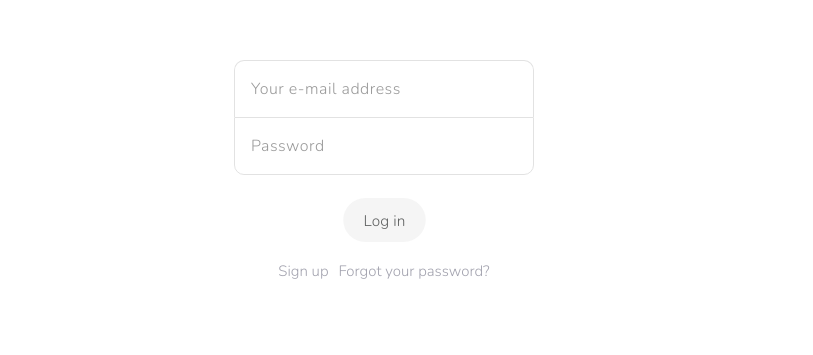
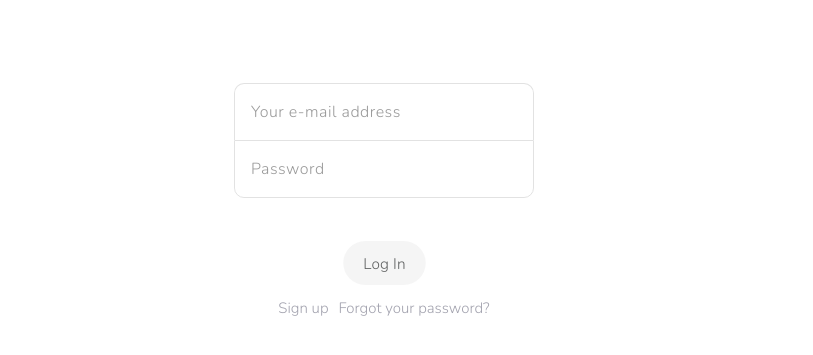
Before and after one commit to h4zm1/NgEverlook-Calendar, an Angular app: page /login in a window 768 px wide. Shown: the part 229-584 px from the top of the page, 813 px wide, since content can reach past the window. Built offline with nearby package versions, Linux system fonts and the light colour scheme.

Commit message:
Add small improvements to the popover
Works better on phone screens and adaptive to the active theme mode

```diff
--- a/src/app/home/home.component.html
+++ b/src/app/home/home.component.html
@@ -1,5 +1,4 @@
 <div [ngClass]="themeService.themeSignal()" class="home">
-
   <!--  Settings and dark mode buttons-->
   <div class="button-container">
     <button [matTooltip]="configTip" mat-icon-button (click)="goToConfig()"  [ngClass]="configClass">
--- a/src/app/home/home.component.scss
+++ b/src/app/home/home.component.scss
@@ -103,7 +103,7 @@ a.linkButton {
   right: 0;
   top: 0;
   bottom: 0;
-  width: 250vw;
+  width: 550vw;
   height: 350vw;
   border-radius: 50%;
   background-color: #2d2d2d;
--- a/src/app/login/login.component.html
+++ b/src/app/login/login.component.html
@@ -51,8 +51,8 @@
 
     </div>
 
-
-    <div class="loginHolder">
+<!-- Setting class.active here is for position change when the popover is under the password field-->
+    <div class="loginHolder" [class.active]="isPasswordFocused">
       <button [disabled]="accessRequest" [ngStyle]="{width: isJoining?'50%':'25%'}"
               type="submit" mat-button [disableRipple]="false"
               class="loginBtn">{{ signBtnText }}
@@ -60,7 +60,7 @@
     </div>
 
 
-    <div class="otherLinks">
+    <div class="otherLinks" [class.active]="isPasswordFocused">
       <a (click)="signInOrUp()">{{ signLinkText }}</a>
       <a [ngStyle]="{display: isJoining ? 'none' : 'inline'}">Forgot your password?</a>
     </div>
--- a/src/app/login/login.component.scss
+++ b/src/app/login/login.component.scss
@@ -67,7 +67,9 @@ input[type=password]::-ms-clear {
   flex-direction: column;
   align-items: center;
   position: relative;
-  top: 25px;
+  top: 45px;
+  transition: 0.4s;
+
 }
 
 // scale up login button
@@ -78,8 +80,10 @@ input[type=password]::-ms-clear {
 }
 
 .otherLinks {
-  margin-top: 45px;
+  position: relative;
+  top: 59px;
   text-align: center;
+  transition: 0.4s;
 
   a {
     padding: 5px;
@@ -109,19 +113,22 @@ input[type=password]::-ms-clear {
 // THE popover that appears when the password input is focused on account creation
 .popover {
   position: absolute;
-  background-color: white;
+  //background-color: white;
   z-index: 1000;
-  opacity: 0;
+  //opacity: 0;
   visibility: hidden;
-  transition: opacity 0.3s, visibility 0.3s;
+  transition: left 0.4s;
   border: 0;
   border-radius: 8px;
   box-sizing: border-box;
-  box-shadow: 3px 4px 10px 0px rgb(146 146 146 / 39%);
+  //box-shadow: 3px 4px 10px 0px rgb(146 146 146 / 39%);
   font-size: medium;
   width: max-content;
   display: flex;
   flex-direction: column;
+  left: 100%;
+  top: 22px;
+  margin-left: 10px;
 }
 
 // popover arrow
@@ -129,7 +136,7 @@ input[type=password]::-ms-clear {
   content: "";
   top: 56px;
   left: -4px;
-  border-color: #c7838300 #ffffff61 #ffffff #00000000;
+  //border-color: #c7838300 #ffffff61 #ffffff #00000000;
   position: absolute;
   width: 8px;
   height: 8px;
@@ -137,7 +144,7 @@ input[type=password]::-ms-clear {
   box-sizing: border-box;
   transform: rotate(135deg);
   border-style: solid;
-  box-shadow: 3px 3px 6px 0px rgb(0 0 0 / 12%);
+  //box-shadow: 3px 3px 6px 0px rgb(0 0 0 / 12%);
   border-width: 4px;
   margin: 0px;
   scale: 2.2;
@@ -195,18 +202,30 @@ input[type=password]::-ms-clear {
 }
 
 
-@media (min-width: 400px) {
-  .popover {
-    left: 100%;
-    top: 22px;
-    margin-left: 10px;
+@media (max-width: 840px) {
+  .loginHolder.active{
+    top: 212px;
   }
-}
-
-@media (max-width: 399px) {
+  .otherLinks.active{
+    top:230px
+  }
   .popover {
     top: 100%;
     left: 0;
     margin-top: 10px;
+    box-shadow: unset;
+  }
+  .popoverTextWrapper{
+    padding-left: 5px;
+  }
+  .lvlContainer{
+    visibility: hidden;
+  }
+
+  .popover:after{
+    visibility: hidden;
+  }
+  .closePopoverContainer{
+    visibility: hidden;
   }
 }
--- a/src/app/login/login.component.ts
+++ b/src/app/login/login.component.ts
@@ -27,7 +27,7 @@ export class LoginComponent implements OnInit {
   hide = true
   isJoining = false
   signLinkText = "Sign up"
-  signBtnText = "Log in"
+  signBtnText = "Log In"
   accessRequest = false
   passwordInputText = "Password";
   credentials = {email: "", password: ""};
--- a/src/styles.scss
+++ b/src/styles.scss
@@ -260,13 +260,15 @@ $dark-text-color: #181818;
   --mdc-filled-text-field-hover-label-text-color: rgba(255, 255, 255, 0.94);
 
   // login/save button text color
-    .mat-mdc-button:not(:disabled) {
-      color: #d0d0d0;
+  .mat-mdc-button:not(:disabled) {
+    color: #d0d0d0;
   }
+
   // login/save button text color disabled
   .mat-mdc-button[disabled], .mat-mdc-button.mat-mdc-button-disabled {
     color: rgba(105, 105, 105, 0.56);
   }
+
   // placeholder text color
   .mat-mdc-form-field:not(.mat-form-field-disabled) .mat-mdc-floating-label.mdc-floating-label {
     color: rgba(169, 169, 169, 0.65);
@@ -277,14 +279,27 @@ $dark-text-color: #181818;
     -webkit-text-fill-color: #ffffff;
   }
 
-  a{
+  a {
     color: #7a7a7a;
   }
+
   .mdc-text-field--filled:not(.mdc-text-field--disabled) {
     background-color: transparent;
   }
-  .loginBtn, .saveBtn{
+
+  .loginBtn, .saveBtn {
     background-color: #2f2f2fba;
+  }
+
+  //login page stuff
+  .popover:after {
+    border-color: #c7838300 #252525 #252525 #00000000;
+    box-shadow: 7px 2px 6.5px -2px rgb(6 6 6);
+  }
+
+  .popover {
+    background-color: #252525;
+    box-shadow: 3px 4px 10px 0px #151515;
   }
 }
 
@@ -386,13 +401,28 @@ $dark-text-color: #181818;
     color: rgba(128, 128, 128, 0.8);
   }
 
-  a{
+  a {
     color: #13143166;
   }
+
   .mdc-text-field--filled:not(.mdc-text-field--disabled) {
     background-color: transparent;
   }
-  .loginBtn, .saveBtn{
+
+  //login config page stuff
+
+  .loginBtn, .saveBtn {
     background-color: #f1f1f1ba;
   }
+
+  // changing popover arrow color
+  .popover:after {
+    border-color: #c7838300 #ffffff61 #ffffff #00000000;
+    box-shadow: 3px 3px 6px 0px rgb(0 0 0 / 12%);
+  }
+
+  .popover {
+    background-color: white;
+    box-shadow: 3px 4px 10px 0px rgb(146 146 146 / 39%);
+  }
 }
```
